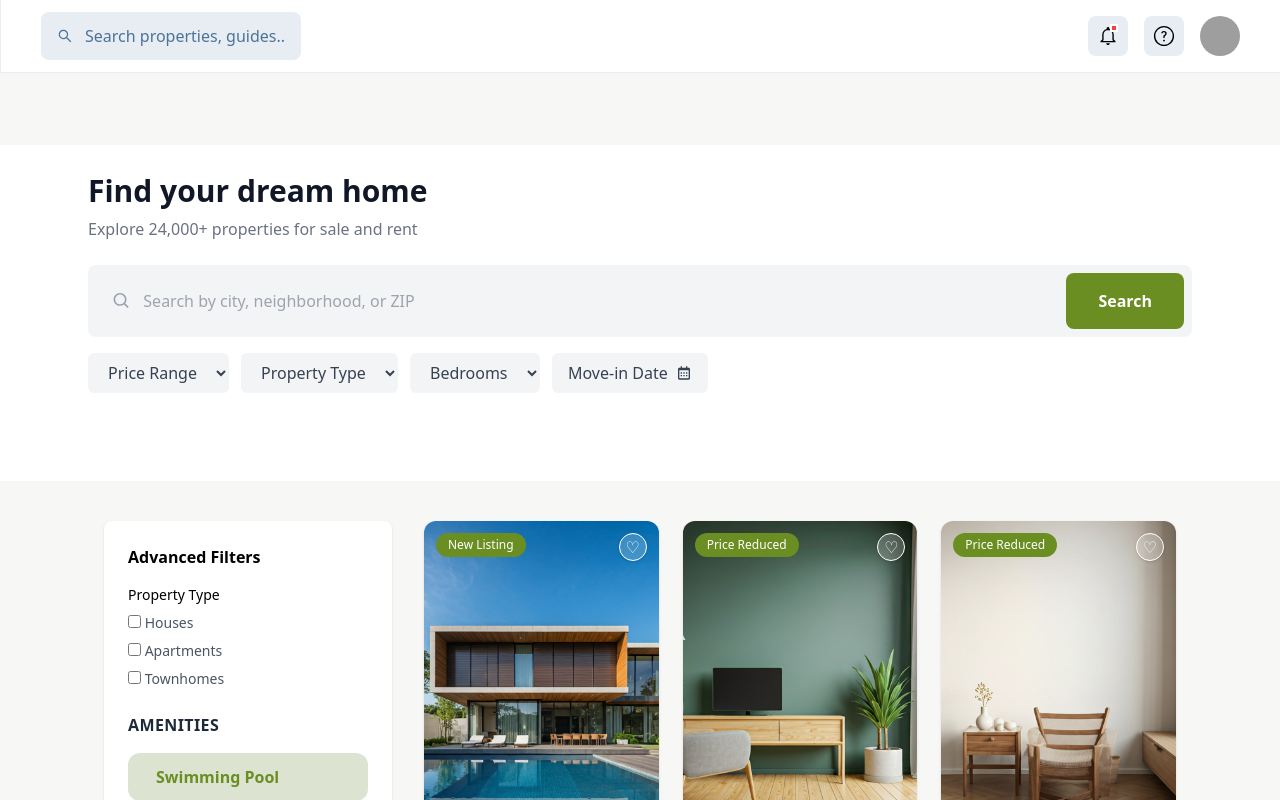
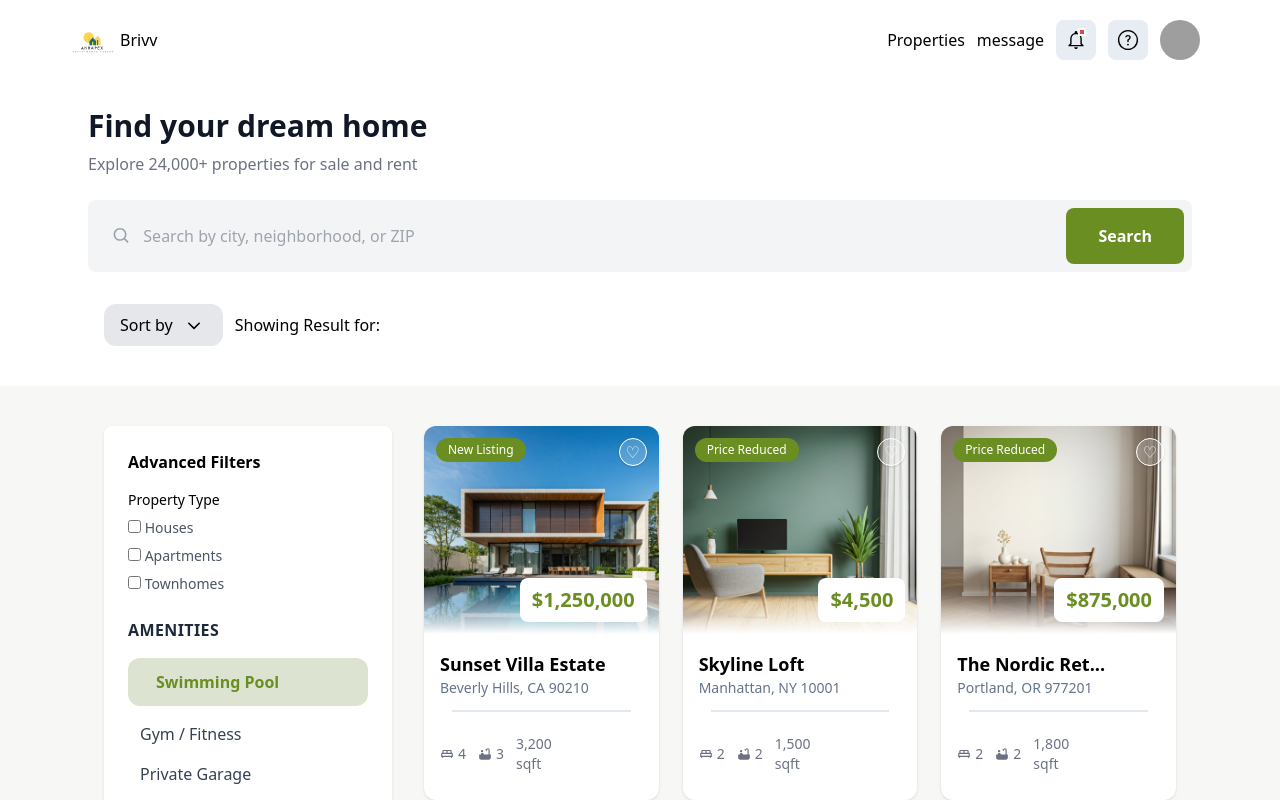
Before and after one commit to Akrapex/BRIVV-PROJECT, a React (Vite) app in the folder Brivv/: page /properties in a window 1280 px wide. Shown: the top 800 px of the page. Built offline with nearby package versions, Linux system fonts and the light colour scheme; grey boxes are pictures that could not be loaded.

Commit message:
updated the marketplace component and splash screen

```diff
--- a/Brivv/src/App.tsx
+++ b/Brivv/src/App.tsx
@@ -10,7 +10,7 @@ import Security from "./pages/Security";
 import Notification from "./pages/Notification";
 import Payment from "./pages/Payment";
 import Privacy from "./pages/Privacy";
-import Education from "./Education";
+import PropertyDetails from "./pages/PropertyProfile"
 
 import LoginAndRegistration from "./components/LoginAndRegistration";
 import SplashScreen from "./pages/SplashScreen";
@@ -23,7 +23,7 @@ function App() {
       <Route index element={<SplashScreen />} />
       <Route path="/" element={<TopNav />}>
         <Route path="/messages" element={<Messages />} />
-        <Route path="/discover" element={<Education />} />
+        <Route path="/discover" element={<PropertyDetails />} />
         <Route path="/properties" element={<Marketplace />} />
       </Route>
       <Route path="/login" element={<LoginAndRegistration />} />
--- a/Brivv/src/components/layouts/TopNav.tsx
+++ b/Brivv/src/components/layouts/TopNav.tsx
@@ -1,10 +1,9 @@
-import { RiNotification4Fill } from "react-icons/ri";
-import { RiSearchLine } from "react-icons/ri";
-import { IoIosAdd, IoMdNotificationsOutline } from "react-icons/io";
-import { Link, Outlet, useParams } from "react-router";
+import { IoMdNotificationsOutline } from "react-icons/io";
+import { Link, Outlet } from "react-router";
 import { useLocation } from "react-router";
 import { GoQuestion } from "react-icons/go";
-import { AiOutlineSearch } from "react-icons/ai";
+import logo from "/images/logo.png";
+import { CiMenuFries } from "react-icons/ci";
 
 function TopNav() {
   let isVisible = true;
@@ -18,17 +17,25 @@ function TopNav() {
 
   return (
     <>
-      <div className="sticky top-0 z-10 py-3 px-10 flex items-center justify-between bg-white border-l border-b border-[#E7EDF3]">
-        <form className="px-4 flex items-center gap-3 bg-[#E7EDF3] w-fit rounded-lg">
+      <div className="sticky top-0 z-300 py-3 md:px-16 px-5 flex items-center justify-between bg-white border-[#E7EDF3]">
+        <div className="flex  items-center space-x-4">
+          <img src={logo} alt="" className="w-14 " />
+          {"Brivv"}
+          {/* <form className="px-4 flex items-center gap-3 bg-[#E7EDF3] w-fit rounded-lg">
             <AiOutlineSearch color="#4C739A" />
             <input
               type="text"
               placeholder="Search properties, guides..."
               className="py-3 focus:outline-0 w-50 placeholder:text-[#4C739A]"
             />
-        </form>
+          </form> */}
+        </div>
 
         <div className="flex items-center gap-4">
+          <div className="md:flex items-center hidden space-x-3">
+            <Link to={"/properties"}>Properties</Link>
+            <Link to={"/messages"}>message</Link>
+            {/* <Link to={"/dashboard"}>listing</Link> */}
             <span className="relative flex items-center justify-center w-10 h-10 bg-[#E7EDF3] rounded-lg cursor-pointer">
               <i className="block absolute top-2 right-2.5 w-2 h-2 border-2 border-white bg-[#EF4444]"></i>
               <IoMdNotificationsOutline size={22} />
@@ -42,6 +49,10 @@ function TopNav() {
               <img src="https://i.pravatar.cc/40" className="w-full h-full" />
             </span>
           </div>
+          <div>
+            <CiMenuFries className="md:hidden"/>
+          </div>
+        </div>
       </div>
       <div>
         <Outlet />
--- a/Brivv/src/components/marketplace/HeroSearch.tsx
+++ b/Brivv/src/components/marketplace/HeroSearch.tsx
@@ -1,8 +1,9 @@
-import { BiCalendar, BiSearch } from "react-icons/bi";
+import {  BiSearch } from "react-icons/bi";
+import { RxCaretDown } from "react-icons/rx";
 
 const  HeroSearch = () =>{
   return (
-    <section className="bg-white pb-20 pt-5 md:px-20 px-10">
+    <section className="bg-white pt-5 md:px-20 px-10">
       <div className="  wrapper">
         {/* Heading */}
         <h1 className="text-3xl font-bold text-gray-900">
@@ -16,7 +17,7 @@ const  HeroSearch = () =>{
         {/* Search Bar */}
         <div className="flex items-center mt-6 bg-gray-100 rounded-lg px-2">
           <div className="flex items-center gap-3 px-4 flex-1">
-            <BiSearch className="text-gray-400" size={20} />
+            <BiSearch className="text-gray-400 hidden md:block" size={20} />
             <input
               type="text"
               placeholder="Search by city, neighborhood, or ZIP"
@@ -24,43 +25,17 @@ const  HeroSearch = () =>{
             />
           </div>
 
-          <button className="bg-primary text-white px-8 py-4 font-bold text-base rounded-lg">
-            Search
+          <button className="bg-primary text-white p-4 md:px-8 md:py-4 font-bold text-base rounded-full md:rounded-lg">
+           <span className="hidden md:inline-block">Search</span><BiSearch className="text-white md:hidden" size={20} />
           </button>
         </div>
 
         {/* Filters */}
-        <div className="md:hidden">
-          <p className="text-sm text-gray-500 mt-4">Popular Filters:</p>
-          <div className="flex items-center gap-3 mt-2">
-            <span className="bg-gray-200 text-gray-700 px-4 py-2 rounded-full text-sm">
-              Apartments
-            </span>
-            <span className="bg-gray-200 text-gray-700 px-4 py-2 rounded-full text-sm">
-              Houses
-            </span>
-            <span className="bg-gray-200 text-gray-700 px-4 py-2 rounded-full text-sm">
-              Townhomes
-            </span>
+        <div className="m-4 flex items-center space-x-3">
+          <div className="flex items-center space-x-2 px-4 py-2 bg-gray-200 w-fit my-4 rounded-xl">
+            <span className="">Sort by</span> <RxCaretDown size={26} />{" "}
           </div>
-        </div>
-        <div className="md:flex gap-3 mt-4 hidden ">
-          <select className="bg-gray-100 px-4 py-2 rounded-md text-gray-700">
-            <option>Price Range</option>
-          </select>
-
-          <select className="bg-gray-100 px-4 py-2 rounded-md text-gray-700">
-            <option>Property Type</option>
-          </select>
-
-          <select className="bg-gray-100 px-4 py-2 rounded-md text-gray-700">
-            <option>Bedrooms</option>
-          </select>
-
-          <div className="flex items-center gap-2 bg-gray-100 px-4 py-2 rounded-md text-gray-700">
-            Move-in Date
-            <BiCalendar size={16} />
-          </div>
+          <span>Showing Result for:</span>
         </div>
       </div>
     </section>
--- a/Brivv/src/components/marketplace/PropertyCard.tsx
+++ b/Brivv/src/components/marketplace/PropertyCard.tsx
@@ -1,4 +1,8 @@
 import type { Property } from "../constant/properties";
+import { MdOutlineKingBed } from "react-icons/md";
+import { MdBathtub } from "react-icons/md";
+import { TbListDetails } from "react-icons/tb";
+import { LuSendHorizontal } from "react-icons/lu";
 
 interface Props {
   property: Property;
@@ -6,12 +10,12 @@ interface Props {
 
 const PropertyCard = ({ property }: Props) => {
   return (
-    <div className="bg-white rounded-xl shadow-sm overflow-hidden hover:shadow-md transition">
-      <div className="relative">
+    <div className="bg-white  overflow-hidden rounded-xl hover:border border-[#6B8E23]  shadow-sm  hover:shadow-lg transition-all group duration-500 ease-in-out">
+      <div className="relative ">
         <img
           src={property.image}
           alt={property.title}
-          className="h-81 w-full object-cover"
+          className="h-52 w-full object-cover transition-all ease-in-out duration-500"
         />
 
         {property.tag && (
@@ -23,17 +27,38 @@ const PropertyCard = ({ property }: Props) => {
         <button className="absolute top-3 right-3 w-7 h-7 rounded-full border  shadow flex items-center justify-center text-white bg-white/20">
           ♡
         </button>
+        <h4 className="text-xl font-bold text-[#6B8E23] absolute bottom-3 right-3 bg-white px-3 py-2 rounded-lg z-200">
+          {property.price}
+        </h4>
       </div>
-
-      <div className="p-4 w-49.25 h-51.25 space-y-4">
-        <h4 className="text-2xl font-bold text-[#6B8E23]">{property.price}</h4>
-        <p className="text-lg font-bold">{property.title}</p>
-        <p className="text-sm text-[#64748B] mb-3 ">{property.location}</p>
-
-        <div className="text-sm text-gray-500 flex gap-4">
-          <span>🛏 {property.beds}</span>
-          <span>🛁 {property.baths}</span>
-          <span>{property.size}</span>
+      <div className="pt-4 space-y-4 -mt-16  w-full  backdrop:blur-2xl">
+        <div className="z-100 relative  bg-linear-to-t from-[#ffffff] to-transparent w-full h-12 backdrop:blur-2xl "></div>
+        <div className="p-4 pt-0">
+          <p className="text-lg font-bold">{property.title}</p>
+          <p className="text-sm text-[#64748B] ">{property.location}</p>
+          <hr className="m-3 border border-slate-200" />
+          <div className="text-sm text-gray-500 flex gap-4 justify-between w-full ">
+            <div className="flex space-x-3 grow items-center">
+              <div className="flex justify-around items-center space-x-1 ">
+                <MdOutlineKingBed /> <span>{property.beds}</span>
+              </div>
+              <div className="flex justify-around items-center space-x-1">
+                <MdBathtub />
+                <span>{property.baths}</span>
+              </div>
+              <div className="flex ">
+                <span>{property.size}</span>
+              </div>
+            </div>
+            <div className="space-x-2">
+              <button className="bg-slate-300  text-gray-500 font-medium px-4 py-2 rounded-xl opacity-0 group-hover:opacity-100 transition-all ease-in-outn duration-300 hover:bg-slate-200">
+                <TbListDetails />
+              </button>
+              <button className="bg-[#6B8E23] text-white font-medium px-4 py-2 rounded-xl opacity-0 group-hover:opacity-100 transition-all ease-in-outn duration-300 hover:bg-[#6B8E23cc]">
+                <LuSendHorizontal />
+              </button>
+            </div>
+          </div>
         </div>
       </div>
     </div>
--- a/Brivv/src/components/propertyDetailsProfile/Herosection.tsx
+++ b/Brivv/src/components/propertyDetailsProfile/Herosection.tsx
@@ -8,33 +8,33 @@ const Herosection = () => {
         <p className="text-primary">Vilias</p>
         <p>Modern Oak Vlla</p>
       </div>
-      <div className="flex items-start gap-16">
+      <div className="flex h-auto items-start gap-16">
         <img
           src="/images/property-details-background.svg"
           alt="herobachround"
-          className="w-162.5"
+          className=""
         />
 
         <div className="grid lg:grid-cols-2 grid-cols-1 gap-6">
           <img
             src="/images/propert-1.svg"
             alt="property"
-            className="w-77.5"
+            className=""
           />
           <img
             src="/images/property-2.svg"
             alt="property"
-            className="w-77.5"
+            className=""
           />
           <img
             src="/images/proper-3.svg"
             alt="property"
-            className="w-77.5"
+            className=""
           />
           <img
             src="/images/property-4.svg"
             alt="property"
-            className="w-77.5"
+            className=""
           />
         </div>
       </div>
--- a/Brivv/src/components/propertyDetailsProfile/ModernOakVilla.tsx
+++ b/Brivv/src/components/propertyDetailsProfile/ModernOakVilla.tsx
@@ -6,7 +6,7 @@ import MapSection from "./MapSection";
 const ModernOakVilla = () => {
   return (
     <div className="wrapper">
-      <div className="flex gap-110 items-center">
+      <div className="flex justify-between items-start">
         <div>
           <div className="mt-6">
             <h2 className="text-5xl font-bold">Modern Oak Villa</h2>
--- a/Brivv/src/pages/Discover.tsx
+++ /dev/null
@@ -1,3 +0,0 @@
-export default function Discover() {
-  return <h1>Discover page</h1>;
-}
--- a/Brivv/src/pages/Marketplace.tsx
+++ b/Brivv/src/pages/Marketplace.tsx
@@ -8,7 +8,7 @@ import PropertyGrid from "../components/marketplace/PropertGrid";
 const Marketplace = () => {
   return (
     <>
-      <main className="bg-[#F7F8F6] pt-18">
+      <main className="bg-[#F7F8F6]">
         <HeroSearch />
         <div className="mx-auto md:w-[90%] p-10 flex gap-8 ">
           <FiltersSidebar />
--- /dev/null
+++ b/Brivv/src/pages/PropertyProfile.tsx
@@ -0,0 +1,16 @@
+import TopNav from "../components/layouts/TopNav";
+import Footer from "../components/layouts/Footer";
+import Herosection from "../components/propertyDetailsProfile/Herosection";
+import ModernOakVilla from "../components/propertyDetailsProfile/ModernOakVilla";
+
+export default function Discover() {
+  return (
+    <>
+      <div className="w-5/6 mx-auto">
+        <Herosection />
+        <ModernOakVilla />
+        <Footer />
+      </div>
+    </>
+  );
+}
--- a/Brivv/src/pages/SplashScreen.tsx
+++ b/Brivv/src/pages/SplashScreen.tsx
@@ -1,4 +1,27 @@
+import { useEffect, useState } from "react"
+import { useNavigate } from "react-router";
+
+
+
 const SplashScreen = () => {
+
+  let [navigateTo, setNavigateTo] = useState(false);
+
+  let navigator = useNavigate();
+
+  function navigateScreen() {
+    setNavigateTo(true)
+    navigator("/properties")
+    return null
+  }
+
+
+  useEffect(() => {
+    setTimeout(navigateScreen, 3000);
+  },[])
+
+  if(navigateTo) return navigateScreen
+
   return (
     <div className="min-h-screen bg-[url('/images/slash-screen.svg')] bg-cover bg-center bg-no-repeat flex items-center justify-center">
       <div className="w-md h-342px] text-center backdrop-blur-xl bg-white/10 border border-white/20 rounded-2xl p-10 shadow-2xl">
@@ -17,15 +40,15 @@ const SplashScreen = () => {
 
         <div className="flex items-center gap-2 mt-4 text-xs text-white/80">
           <span className="w-2 h-2 bg-green-400 rounded-full animate-pulse"></span>
-          <span className="text-lg leading-4">
+          <span className="text-lg leading-4 ">
             Creating exclusive experience...
           </span>
           <span className="ml-auto">74%</span>
         </div>
 
         {/* Progress Bar */}
-        <div className="mt-2 w-full h-1.5 bg-white/20 rounded-full overflow-hidden">
-          <div className="h-full w-[74%] bg-emerald-400 my-4"></div>
+        <div className="mt-2 w-full h-1.5 bg-white/20 rounded-full overflow-hidden ">
+          <div className="h-full w-[74%] bg-emerald-400 animate-ping"></div>
         </div>
       </div>
     </div>
```
Lines whose indentation alone changed are shown as unchanged.
